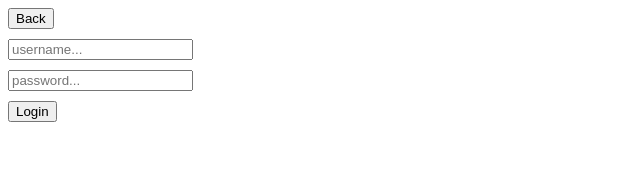
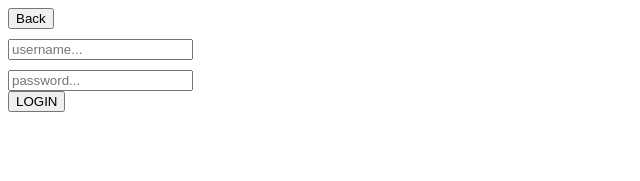
Before and after one commit to jaboulos/react-qs-2023, a React (Create React App) app in the folder client/: page /login in a window 1280 px wide. Shown: the top 181 px of the page, without its empty margins (0-640 px from the left). Built offline with nearby package versions, Linux system fonts and the light colour scheme.

Commit message:
add react context example

```diff
--- /dev/null
+++ b/client/src/Contexts/LoginContext.js
@@ -0,0 +1,3 @@
+import { createContext } from 'react';
+
+export const LoginContext = createContext({});
--- a/client/src/mock-questions/question-misc-context-ex/ContextExample.jsx
+++ b/client/src/mock-questions/question-misc-context-ex/ContextExample.jsx
@@ -1,15 +1,28 @@
-import { useState } from "react";
-import { useNavigate } from "react-router";
+import React, { useState } from 'react';
+import { useNavigate } from 'react-router';
 
-import { Login } from "./Login";
+import { Login } from './Login';
+
+import { LoginContext } from '../../Contexts/LoginContext';
+import { Profile } from './Profile';
 
 export const ContextExample = () => {
-  const navigate = useNavigate()
-  const goBack = () => navigate('/')
+  const [showProfile, setShowProfile] = useState(false);
+  const [username, setUsername] = useState('');
+  const [password, setPassword] = useState('');
+
+  const navigate = useNavigate();
+  const goBack = () => navigate('/');
+
   return (
     <div>
       <button onClick={goBack}>Back</button>
-      <Login />
+
+      <LoginContext.Provider
+        value={{ username, setUsername, setShowProfile, password, setPassword }}
+      >
+        {showProfile ? <Profile /> : <Login />}
+      </LoginContext.Provider>
     </div>
-  )
-}
+  );
+};
--- a/client/src/mock-questions/question-misc-context-ex/Login.jsx
+++ b/client/src/mock-questions/question-misc-context-ex/Login.jsx
@@ -1,13 +1,13 @@
-import { useState } from 'react';
+import { useState, useContext } from 'react';
+import { LoginContext } from '../../Contexts/LoginContext';
 
 export const Login = () => {
-  const [username, setUsername] = useState('');
-  const [showProfile, setShowProfile] = useState(false);
+  const { setUsername, setShowProfile, username, password, setPassword } = useContext(LoginContext);
 
   return (
     <>
       <input
-        style={{ display: 'block', marginTop: '10px'}}
+        style={{ display: 'block', marginTop: '10px' }}
         type='text'
         placeholder='username...'
         onChange={(e) => {
@@ -15,14 +15,18 @@ export const Login = () => {
         }}
       />
       <input
-        style={{ display: 'block', marginTop: '10px'}}
+        style={{ display: 'block', marginTop: '10px' }}
         type='text'
         placeholder='password...'
+        onChange={(e) => setPassword(e.target.value)}
       />
-      <button style={{ display: 'block', marginTop: '10px'}} onClick={() => setShowProfile(true)}>
-        Login
+      <button
+        onClick={() => {
+          setShowProfile(username && password);
+        }}
+      >
+        LOGIN
       </button>
-      {showProfile && <h1>{username}</h1>}
     </>
   );
 };
--- /dev/null
+++ b/client/src/mock-questions/question-misc-context-ex/Profile.jsx
@@ -0,0 +1,13 @@
+import React, {useContext} from 'react';
+import { LoginContext } from '../../Contexts/LoginContext';
+
+export const Profile = () => {
+
+  const {username}=useContext(LoginContext)
+  return(
+    <div>
+      <h1>Profile</h1>
+      <h2>Username: {username}</h2>
+    </div>
+  )
+}
```
